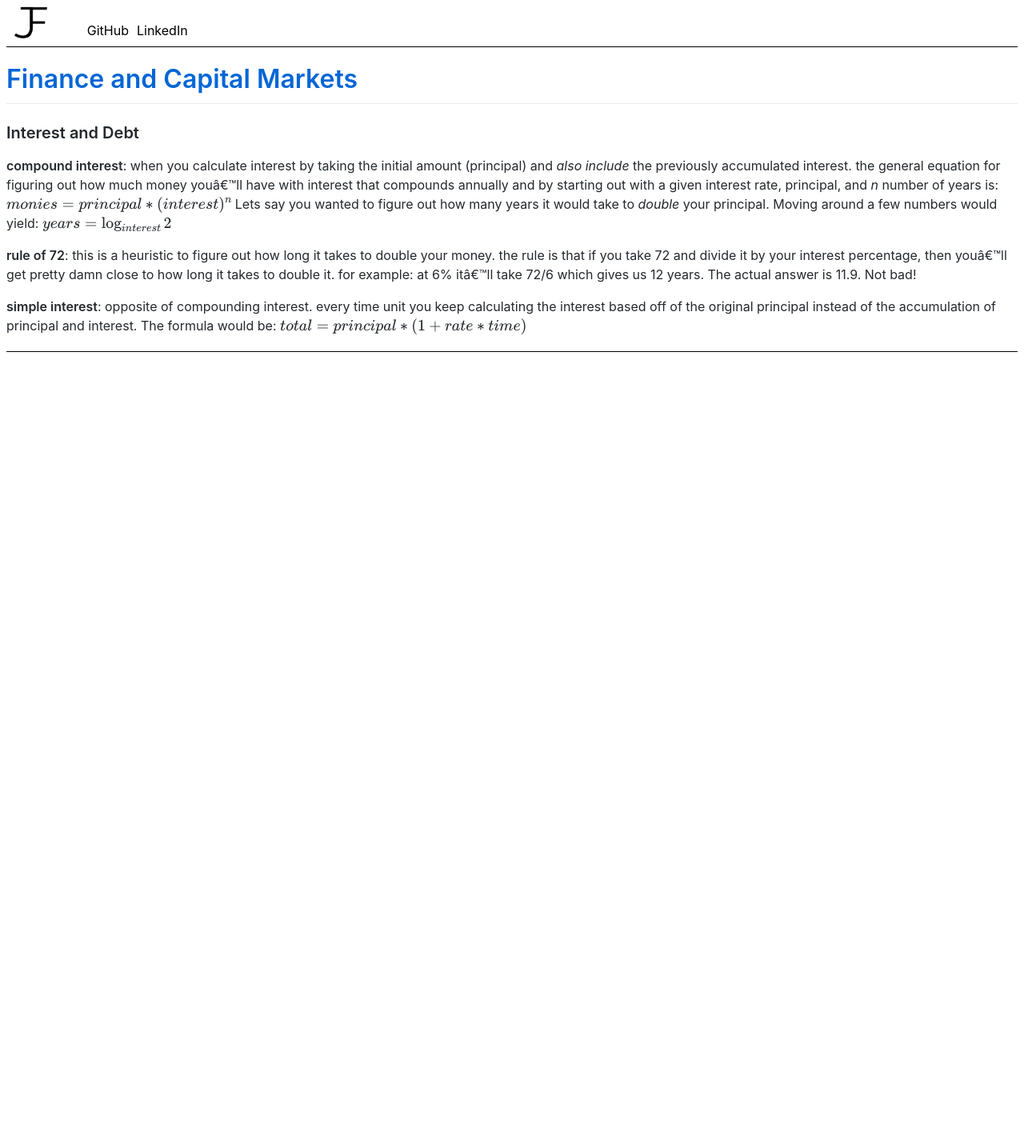
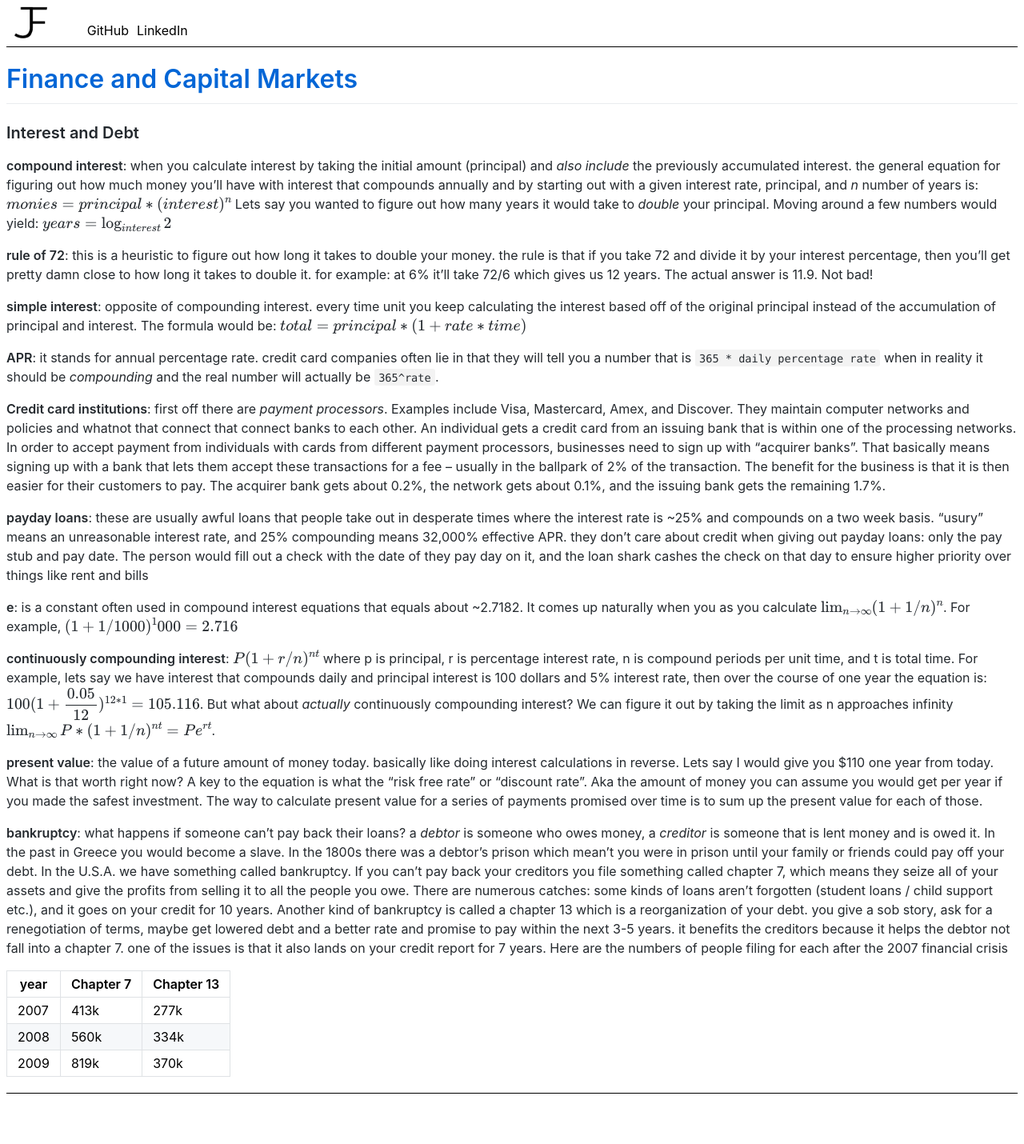
Before and after one commit to samouri/samouri.github.io, a Jekyll site: the page built from finance-notes.md, in a window 1280 px wide. Shown: the whole page at 80% size. Built offline with Jekyll 4.4.1, drawn with Linux system fonts in a browser that asks for light colours; formulas are drawn with MathJax 3; before the commit the page ends 900 px from its top, so only the background shows below that.

Commit message:
finish interest and loans

```diff
--- a/finance-notes.md
+++ b/finance-notes.md
@@ -23,3 +23,23 @@ $$
 $$
 total = principal*( 1 + rate*time)
 $$
+
+**APR**: it stands for annual percentage rate. credit card companies often lie in that they will tell you a number that is `365 * daily percentage rate` when in reality it should be _compounding_ and the real number will actually be `365^rate`.
+
+**Credit card institutions**: first off there are _payment processors_. Examples include Visa, Mastercard, Amex, and Discover.  They maintain computer networks and policies and whatnot that connect that connect banks to each other.  An individual gets a credit card from an issuing bank that is within one of the processing networks. In order to accept payment from individuals with cards from different payment processors, businesses need to sign up with "acquirer banks".  That basically means signing up with a bank that lets them accept these transactions for a fee -- usually in the ballpark of 2% of the transaction. The benefit for the business is that it is then easier for their customers to pay. The acquirer bank gets about 0.2%, the network gets about 0.1%, and the issuing bank gets the remaining 1.7%.
+
+**payday loans**: these are usually awful loans that people take out in desperate times where the interest rate is ~25% and compounds on a two week basis. "usury" means an unreasonable interest rate, and 25% compounding means 32,000% effective APR. they don't care about credit when giving out payday loans: only the pay stub and pay date. The person would fill out a check with the date of they pay day on it, and the loan shark cashes the check on that day to ensure higher priority over things like rent and bills
+
+**e**: is a constant often used in compound interest equations that equals about ~2.7182. It comes up naturally when you as you calculate $$\lim_{n\to\infty} (1+1/n)^n$$.  For example, $$(1+1/1000)^1000  = 2.716$$
+
+**continuously compounding interest**: $$P(1+r/n)^{nt}$$ where p is principal, r is percentage interest rate, n is compound periods per unit time, and t is total time. For example, lets say we have interest that compounds daily and principal interest is 100 dollars and 5% interest rate, then over the course of one year the equation is: $$100(1+\dfrac{0.05}{12})^{12*1} =105.116 $$. But what about _actually_ continuously compounding interest? We can figure it out by taking the limit as n approaches infinity $$\lim_{n\to\infty} P * (1+1/n)^{nt} = Pe^{rt}$$.
+
+**present value**: the value of a future amount of money today. basically like doing interest calculations in reverse.  Lets say I would give you $110 one year from today. What is that worth right now? A key to the equation is what the "risk free rate" or "discount rate". Aka the amount of money you can assume you would get per year if you made the safest investment. The way to calculate present value for a series of payments promised over time is to sum up the present value for each of those.
+
+**bankruptcy**: what happens if someone can't pay back their loans? a _debtor_ is someone who owes money, a _creditor_ is someone that is lent money and is owed it.  In the past in Greece you would become a slave. In the 1800s there was a debtor's prison which mean't you were in prison until your family or friends could pay off your debt. In the U.S.A. we have something called bankruptcy. If you can't pay back your creditors you file something called chapter 7, which means they seize all of your assets and give the profits from selling it to all the people you owe.  There are numerous catches: some kinds of loans aren't forgotten (student loans / child support etc.), and it goes on your credit for 10 years. Another kind of bankruptcy is called a chapter 13 which is a reorganization of your debt.  you give a sob story, ask for a renegotiation of terms, maybe get lowered debt and a better rate and promise to pay within the next 3-5 years.  it benefits the creditors because it helps the debtor not fall into a chapter 7. one of the issues is that it also lands on your credit report for 7 years. Here are the numbers of people filing for each after the 2007 financial crisis
+
+| year | Chapter 7 | Chapter 13 |
+| ---- | --------- | ---------- |
+| 2007 | 413k      | 277k       |
+| 2008 | 560k      | 334k       |
+| 2009 | 819k      | 370k       |
```
Also changed, not shown: log.md (+4 -4 lines).
